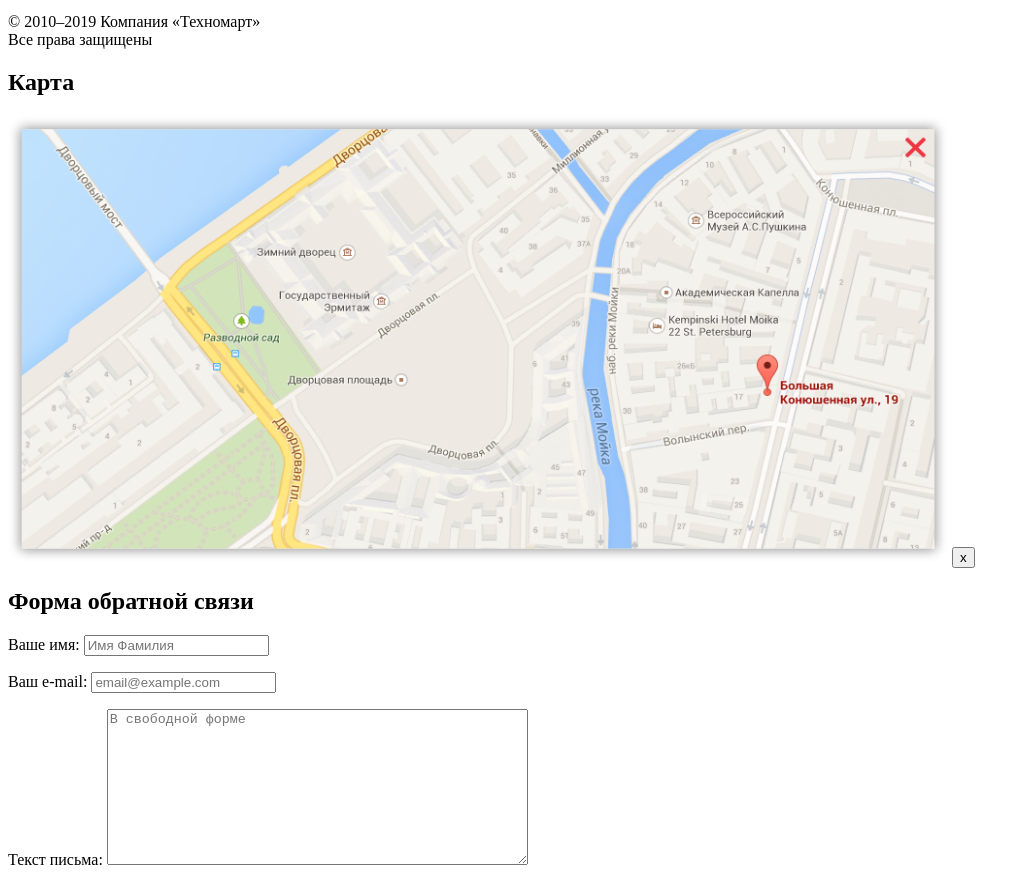
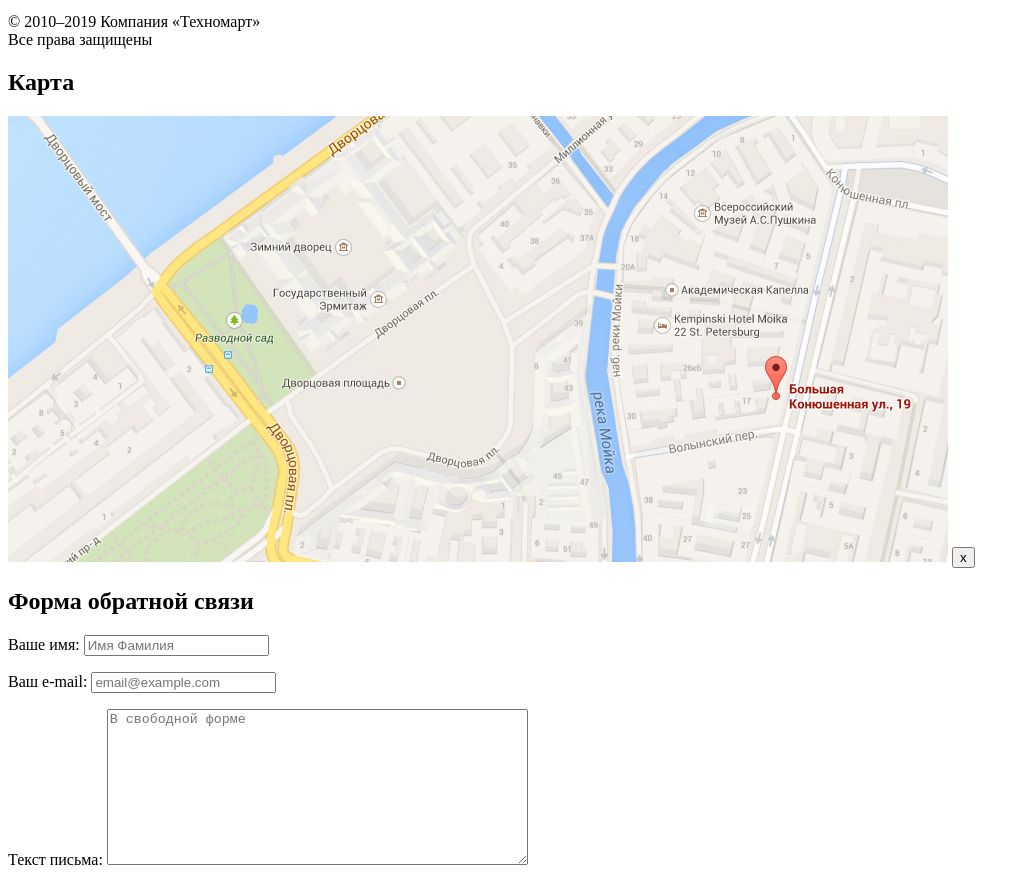
Before and after one commit to morwen27/690925-technomart-26, a plain HTML site: page index.html in a window 1280 px wide. Shown: the part 6149-7031 px from the top of the page, without its empty margins (0-1030 px from the left). Drawn offline with Linux system fonts and the light colour scheme.

Commit message:
Заменила изображение карты

```diff
--- a/index.html
+++ b/index.html
@@ -350,7 +350,7 @@
 
 	<section>
 		<h2 class="visually-hidden">Карта</h2>
-		<img src="./img/map-popup.png" width="940" height="446" alt="Адрес интернет-магазина «Техномарт»: город Санкт-Петергург, улица Большая Конюшенная, 19">
+		<img src="./img/map.jpg" width="940" height="446" alt="Адрес интернет-магазина «Техномарт»: город Санкт-Петергург, улица Большая Конюшенная, 19">
 		<button type="button" aria-label="Закрыть форму обратной связи">x</button>
 	</section>
 
```
Also changed, not shown: img/map-popup.png (deleted), img/map.jpg (added), img/map@2x.jpg (added), img/map@3x.jpg (added).
